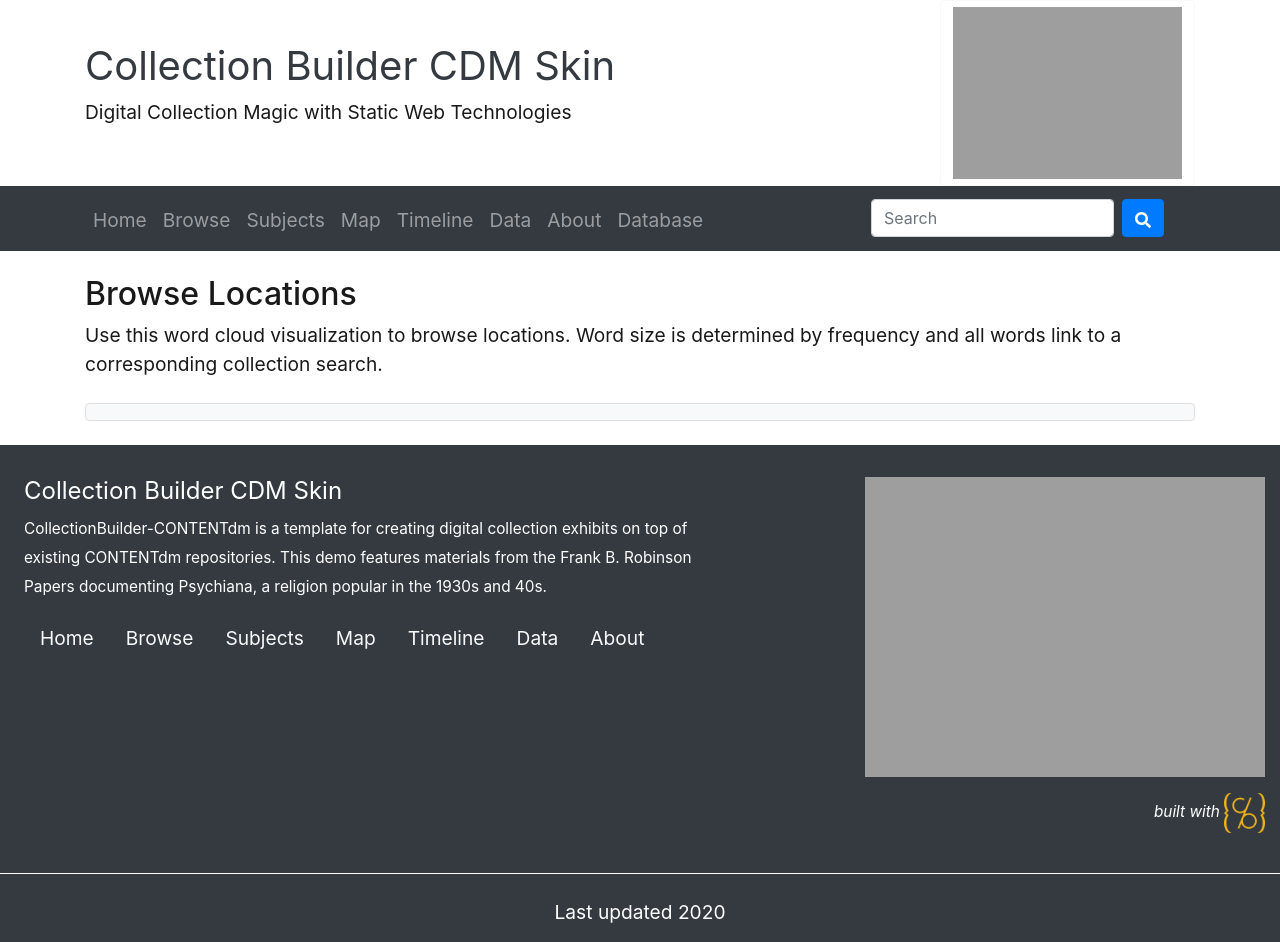
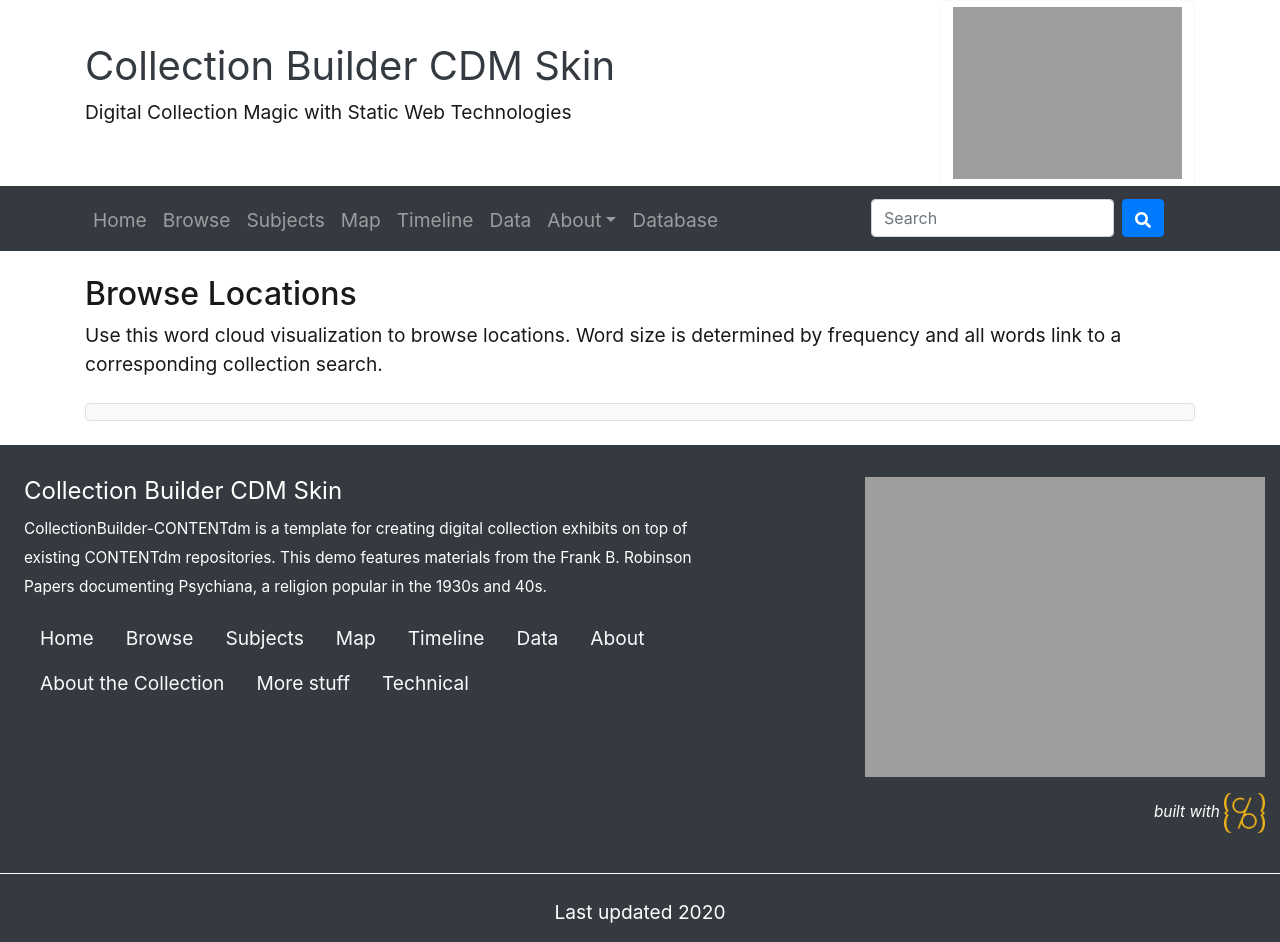
Before and after one commit to CollectionBuilder/collectionbuilder-contentdm, a Jekyll site: the page built from pages/locations.md, in a window 1280 px wide, cut to the strip 0-942 px from the top of the page. Built offline with Jekyll 4.4.1, drawn with Linux system fonts in a browser that asks for light colours.

Commit message:
draft dropdown

```diff
--- a/_data/config-nav.csv
+++ b/_data/config-nav.csv
@@ -1,8 +1,11 @@
-display-text,stub
-Home,/
-Browse,/browse.html
-Subjects,/subjects.html
-Map,/map.html
-Timeline,/timeline.html
-Data,/data/
-About,/about.html
+display-text,stub,parent
+Home,/,
+Browse,/browse.html,
+Subjects,/subjects.html,
+Map,/map.html,
+Timeline,/timeline.html,
+Data,/data/,
+About,,
+About the Collection,/about.html,About
+More stuff,/more.html,About
+Technical,/tech.html,About
--- a/_includes/collection-nav.html
+++ b/_includes/collection-nav.html
@@ -12,10 +12,23 @@
 
         <div class="collapse navbar-collapse" id="page-nav">
             <ul class="navbar-nav mr-auto">
-                {% for nav in site.data.config-nav %}
+                {% assign navItems = site.data.config-nav | where_exp: 'item', 'item.parent == nil' %}
+                {% for nav in navItems %}
+                {% if nav.stub %}
                 <li class="nav-item {% if page.url == nav.stub %}active{% endif %}">
                     <a class="nav-link mt-1" href="{{ nav.stub | relative_url }}">{{ nav.display-text }}</a>
                 </li>
+                {% else %}
+                <li class="nav-item dropdown">
+                    <a class="nav-link mt-1 dropdown-toggle" data-toggle="dropdown" href="#" role="button" aria-haspopup="true" aria-expanded="false">{{ nav.display-text }}</a>
+                    <div class="dropdown-menu">
+                        {% assign navChildren = site.data.config-nav | where_exp: 'item', 'item.parent == nav.display-text' %}
+                        {% for c in navChildren %}
+                        <a class="dropdown-item {% if page.url == c.stub %}active{% endif %}" href="{{ c.stub | relative_url }}">{{ c.display-text }}</a>
+                        {% endfor %}
+                    </div>
+                </li>
+                {% endif %}
                 {% endfor %}
                 <li class="nav-item ">
                     <a class="nav-link mt-1" href="{{ site.cdm-url }}/cdm/search/collection/{{ site.cdm-collection-id }}/" target="_blank">Database</a>
```
Also changed, not shown: about.md (+0 -2 lines), pages/more.md (added, +11 -0 lines), pages/tech.md (added, +13 -0 lines).
